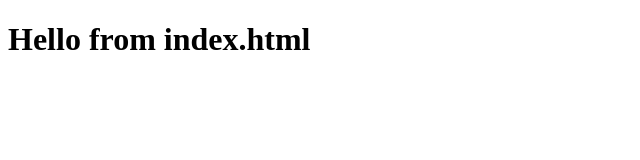
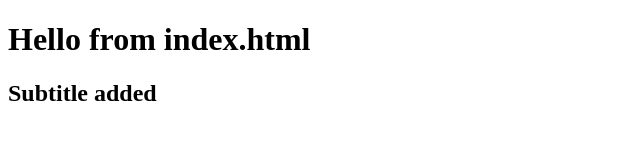
Before and after one commit to woogonchung/temp1, a plain HTML site: page index.html in a window 1280 px wide. Shown: the whole page, without its empty margins (0-640 px from the left). Drawn offline with Linux system fonts and the light colour scheme.

Commit message:
Adds the subtitle (h2)

```diff
--- a/index.html
+++ b/index.html
@@ -3,5 +3,6 @@
 <head></head>
 <body>
   <h1>Hello from index.html</h1>
+  <h2>Subtitle added</h2>
 </body>
 </html>
```
